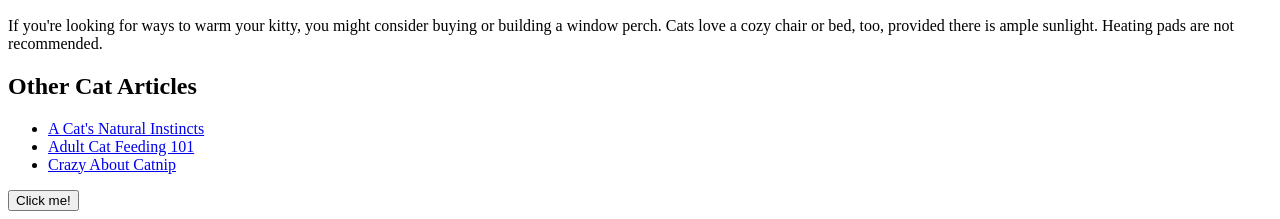
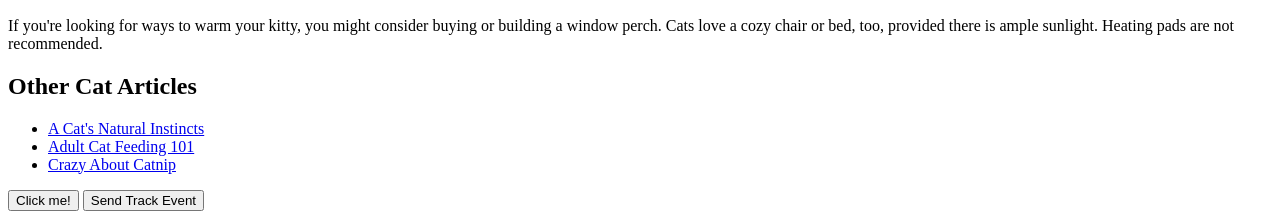
Before and after one commit to brkelley/pendo-wildlings, a plain HTML site: page index.html in a window 1280 px wide. Shown: the part 866-1085 px from the top of the page. Drawn offline with Linux system fonts and the light colour scheme.

Commit message:
Update index.html

```diff
--- a/index.html
+++ b/index.html
@@ -42,6 +42,14 @@
             </li>
         </ul>
         <button>Click me!</button>
+        <button onclick="sendTrackEvent()">Send Track Event</button>
+        <script>
+            function sendTrackEvent () {
+                pendo.track("SampleTrackEvent", {
+                    rating: Math.floor(Math.random() * 10) + 1
+                })
+            }
+        </script>
         <script>
             const config = (window.location.search || '')
                 .slice(1)
```
